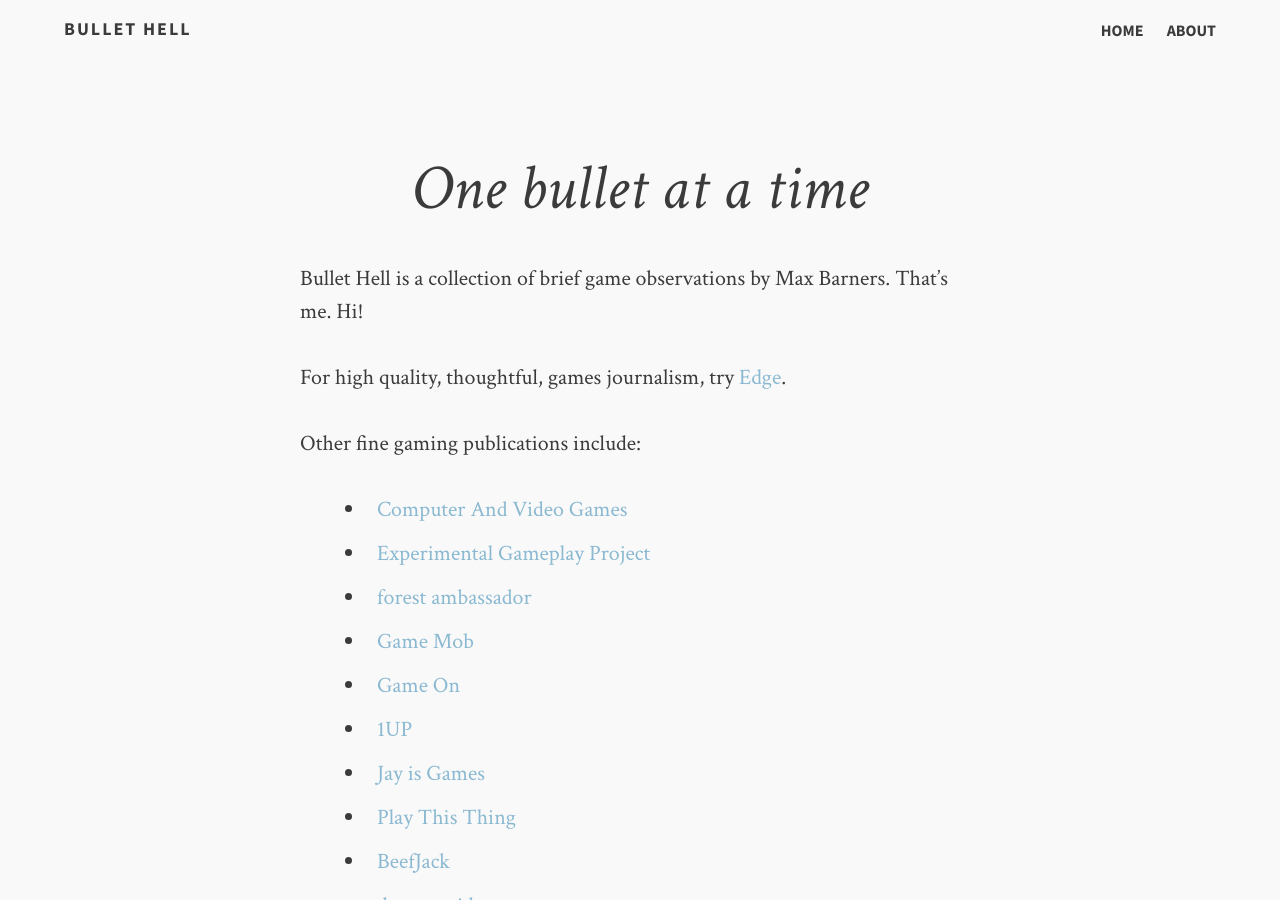
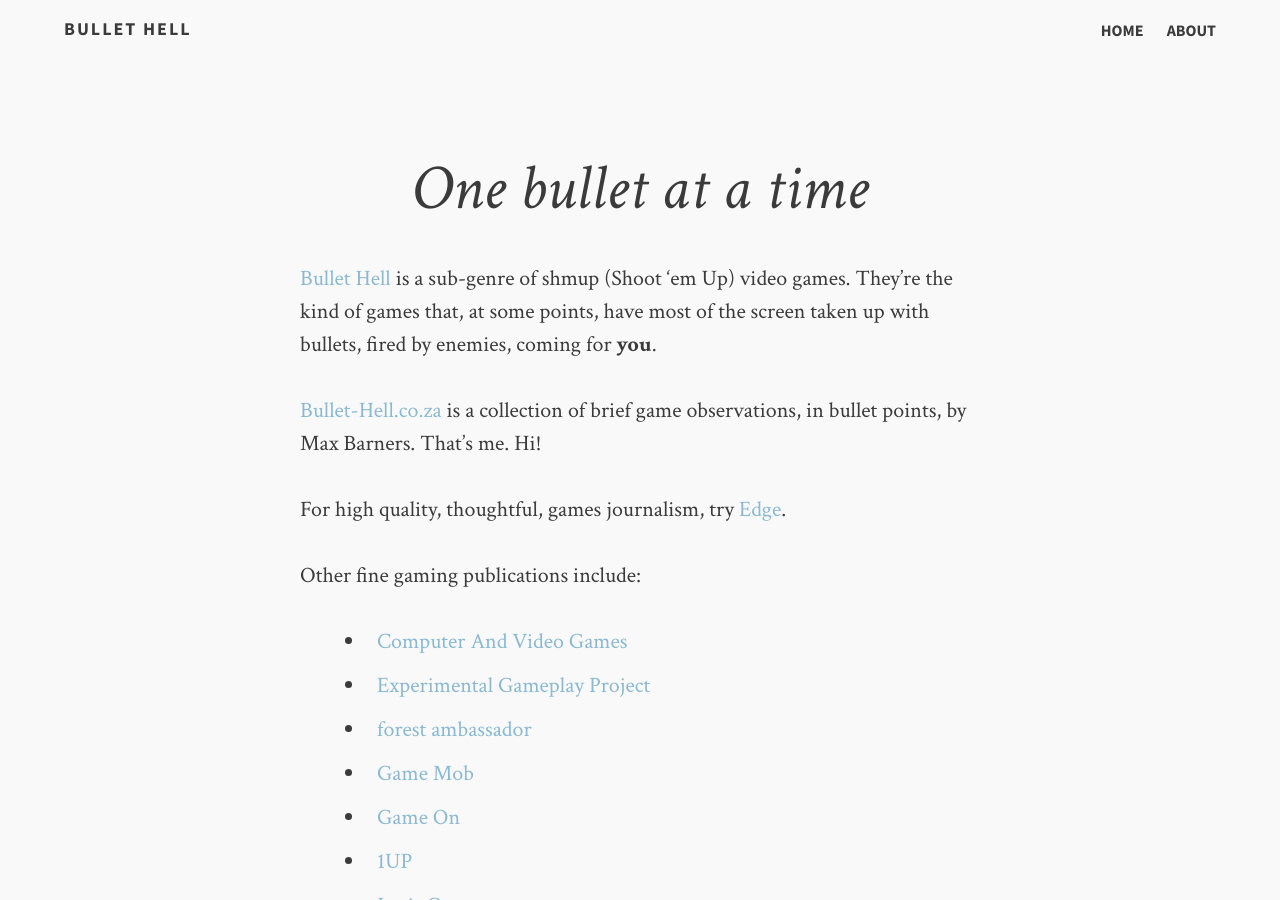
Before and after one commit to SteveBarnett/Bullet-Hell, a Jekyll site: the page built from about.md, in a window 1280 px wide and 900 px high. Built offline with Jekyll 4.4.1, drawn with Linux system fonts in a browser that asks for light colours; comment, search, counter and statistics services are not loaded.

Commit message:
Updated About with what BH is

```diff
--- a/about.md
+++ b/about.md
@@ -4,7 +4,9 @@ permalink: /about/index.html
 title: One bullet at a time
 ---
 
-Bullet Hell is a collection of brief game observations by Max Barners. That's me. Hi!
+[Bullet Hell](http://en.wikipedia.org/wiki/Shoot_'em_up#Bullet_hell_and_niche_appeal) is a sub-genre of shmup (Shoot 'em Up) video games. They're the kind of games that, at some points, have most of the screen taken up with bullets, fired by enemies, coming for **you**.
+
+[Bullet-Hell.co.za](http://bullet-hell.co.za/) is a collection of brief game observations, in bullet points, by Max Barners. That's me. Hi!
 
 For high quality, thoughtful, games journalism, try [Edge](http://www.edge-online.com/).
 
```
